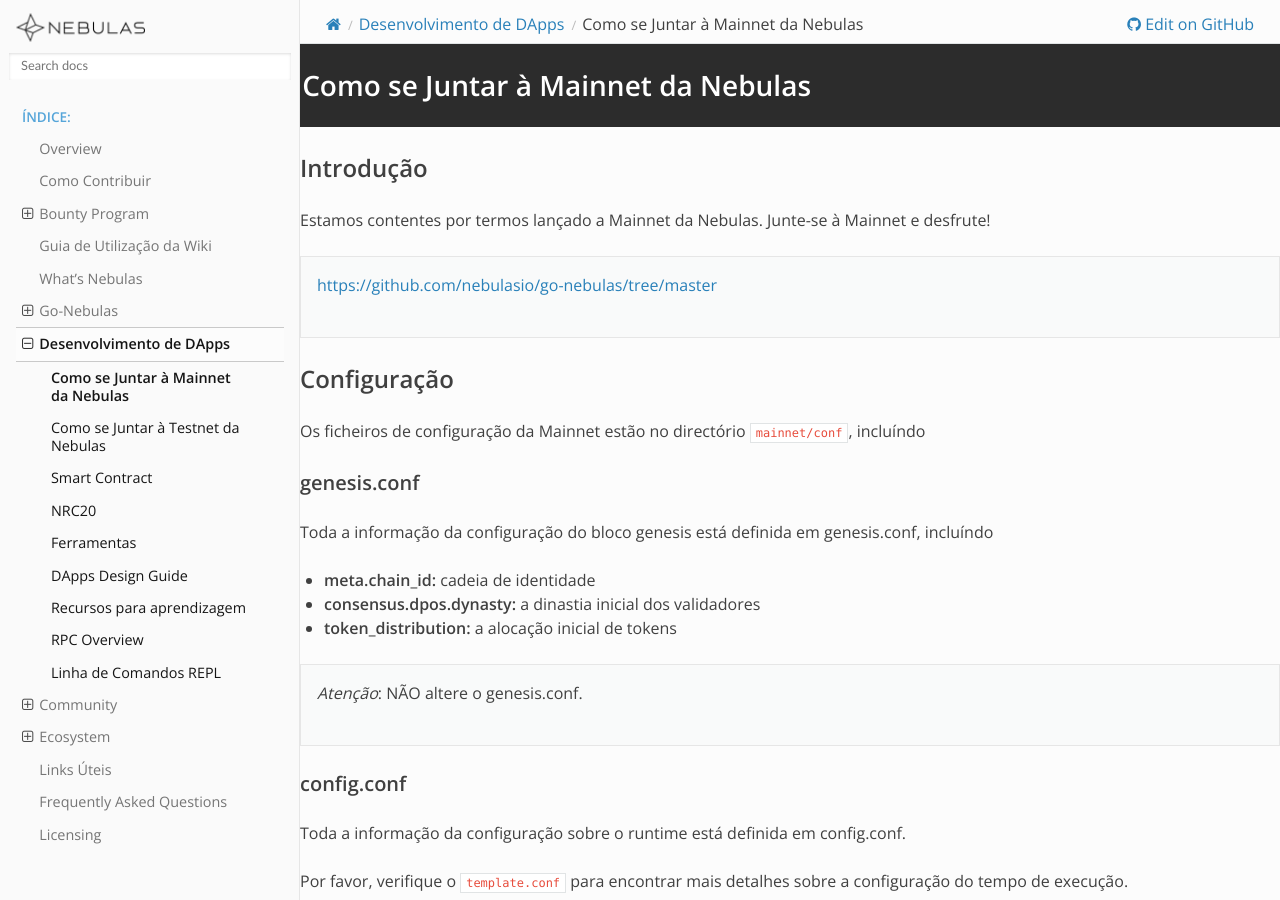
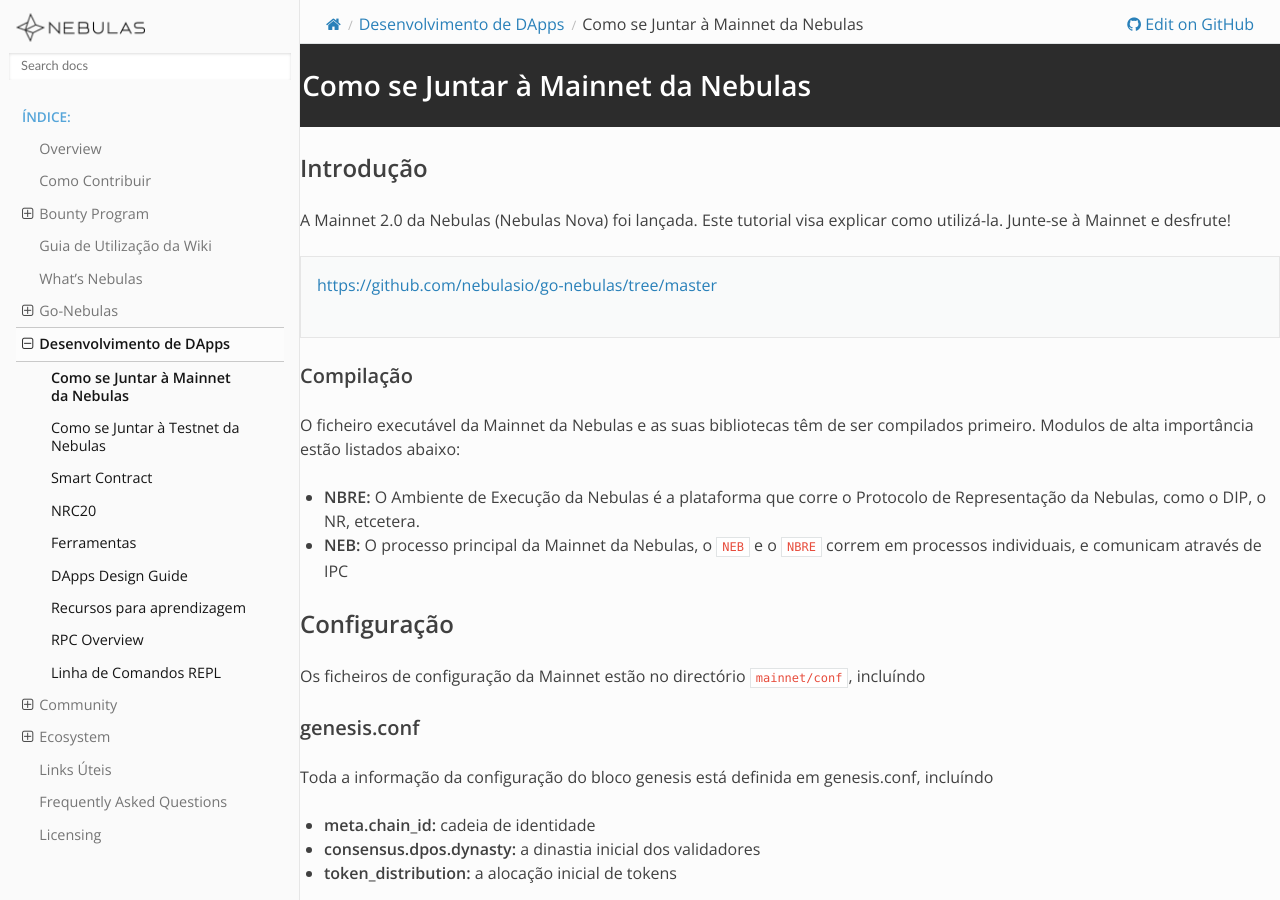
Before and after one commit to nebulasio/nebdocs, a Sphinx documentation site: the page built from docs/dapp-development/mainnet.md, in a window 1280 px wide and 900 px high. Built offline with Sphinx 7.4.7 and the Read the Docs theme 2.0.0, drawn with Linux system fonts in a browser that asks for light colours; pages that are not in the unit, such as notebooks, are missing from menus.

Commit message:
translates mainnet.md

```diff
--- a/docs/dapp-development/mainnet.md
+++ b/docs/dapp-development/mainnet.md
@@ -2,9 +2,16 @@
 
 ## Introdução
 
-Estamos contentes por termos lançado a Mainnet da Nebulas. Junte-se à Mainnet e desfrute!
+A Mainnet 2.0 da Nebulas (Nebulas Nova) foi lançada. Este tutorial visa explicar como utilizá-la. Junte-se à Mainnet e desfrute!
 
 > [https://github.com/nebulasio/go-nebulas/tree/master](https://github.com/nebulasio/go-nebulas/tree/master)
+
+### Compilação
+
+O ficheiro executável da Mainnet da Nebulas e as suas bibliotecas têm de ser compilados primeiro. Modulos de alta importância estão listados abaixo:
+
+* **NBRE:** O Ambiente de Execução da Nebulas é a plataforma que corre o Protocolo de Representação da Nebulas, como o DIP, o NR, etcetera.
+* **NEB:** O processo principal da Mainnet da Nebulas, o `NEB` e o `NBRE` correm em processos individuais, e comunicam através de IPC
 
 ## Configuração
 
```
